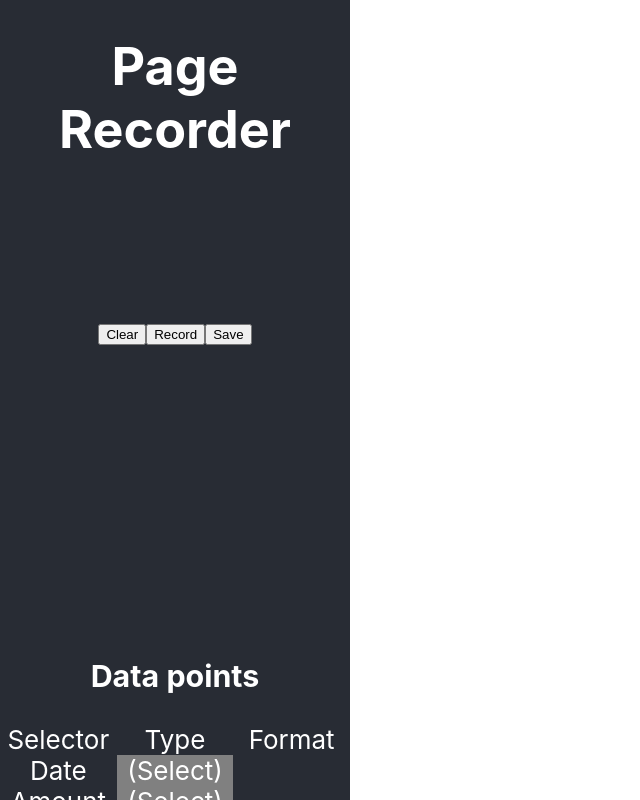
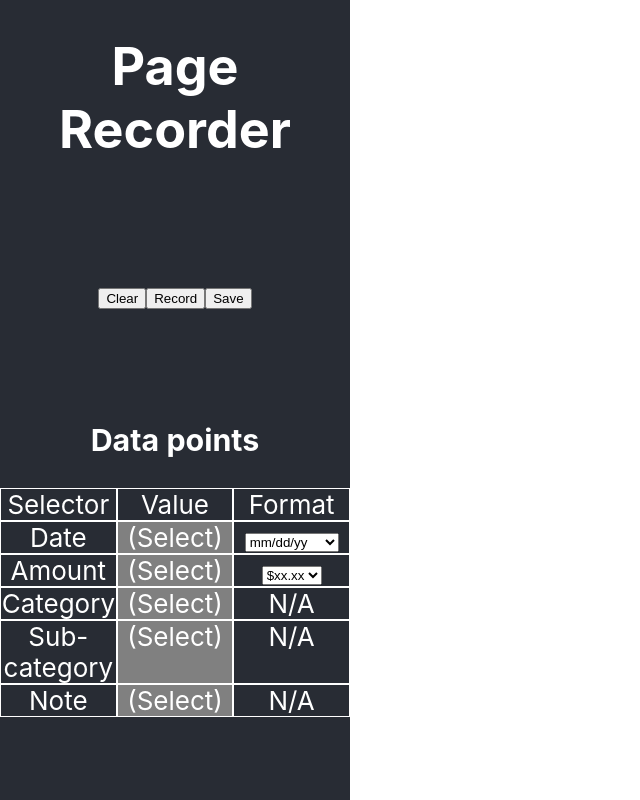
Before and after one commit to reZach/page-recorder, a React (Create React App) app: page / in a window 1280 px wide. Shown: the top 800 px of the page, without its empty margins (0-640 px from the left). Built offline with nearby package versions, Linux system fonts and the light colour scheme; no server answers; the HTML template or start-up script is replaced by a standard one.

Commit message:
updating the popup html/cleanup

```diff
--- /dev/null
+++ b/public/extensionstyles.css
@@ -0,0 +1,4 @@
+.pr-hover {
+    opacity: 0.5;
+    background-color: #c0cbef;
+}
--- a/src/components/app/App.css
+++ b/src/components/app/App.css
@@ -13,7 +13,7 @@
     min-height: 100vh;
     display: grid;
     grid-template-columns: 1fr 1fr 1fr 1fr 1fr 1fr;
-    grid-template-rows: 1fr 1fr 1fr 1fr 1fr 1fr 1fr;
+    grid-template-rows: 2fr, 1fr, 3fr;
     font-size: calc(10px + 2vmin);
     color: white;
 }
--- a/src/components/myBudget/myBudget.css
+++ b/src/components/myBudget/myBudget.css
@@ -7,6 +7,10 @@
     grid-template-columns: repeat(3, 1fr);
 }
 
+.data-point-grid > div {
+    border:1px solid white;
+}
+
 .empty-cell {
     background-color: gray;
 }
--- a/src/components/myBudget/myBudget.js
+++ b/src/components/myBudget/myBudget.js
@@ -9,18 +9,37 @@ class MyBudget extends React.Component {
 
     this.state = {
       date: "",
-      dateFormat: "",
+      dateText: "",
+      dateFormat: "mm/dd/yy",
       amount: "",
-      amountFormat: "",
+      amountText: "",
+      amountFormat: "$xx.xx",
       category: "",
+      categoryText: "",
       subCategory: "",
-      note: ""
+      subCategoryText: "",
+      note: "",
+      noteText: ""
     };
+
+    this.dateFormats = [
+      "mm/dd/yy",
+      "mm/dd/yyyy",
+      "yy/mm/dd",
+      "yyyy/mm/dd"
+    ];
+    this.amountFormats = [
+      "$xx.xx"
+    ];
 
     this.componentDidMount = this.componentDidMount.bind(this);
     this.refreshDataPoints = this.refreshDataPoints.bind(this);
     this.captureDataPoint = this.captureDataPoint.bind(this);
+    this.changeDateFormat = this.changeDateFormat.bind(this);
+    this.changeAmountFormat = this.changeAmountFormat.bind(this);
     this.renderDataPoints = this.renderDataPoints.bind(this);
+    this.renderDateFormats = this.renderDateFormats.bind(this);
+    this.renderAmountFormats = this.renderAmountFormats.bind(this);
   }
 
   componentDidMount() {
@@ -46,35 +65,51 @@ class MyBudget extends React.Component {
   }
 
   refreshDataPoints(data){
+    console.warn(`refreshDataPoints`);
     if (data === null || typeof data === "undefined") return;
 
     let updDate = "";
+    let updDateText = "";
     let updAmount = "";
+    let updAmountText = "";
     let updCategory = "";
+    let updCategoryText = "";
     let updSubcategory = "";
+    let updSubcategoryText = "";
     let updNote = "";
+    let updNoteText = "";
     if (data["dataPoint_date"]){
       updDate = data["dataPoint_date"].selector;
+      updDateText = data["dataPoint_date"].textContent;
     }
     if (data["dataPoint_amount"]){
       updAmount = data["dataPoint_amount"].selector;
+      updAmountText = data["dataPoint_amount"].textContent;
     }
     if (data["dataPoint_category"]){
       updCategory = data["dataPoint_category"].selector;
+      updCategoryText = data["dataPoint_category"].textContent;
     }
     if (data["dataPoint_subcategory"]){
       updSubcategory = data["dataPoint_subcategory"].selector;
+      updSubcategoryText = data["dataPoint_subcategory"].textContent;
     }
     if (data["dataPoint_note"]){
       updNote = data["dataPoint_note"].selector;
+      updNoteText = data["dataPoint_note"].textContent;
     }
 
     this.setState(state => ({
       date: updDate,
+      dateText: updDateText,
       amount: updAmount,
+      amountText: updAmountText,
       category: updCategory,
+      categoryText: updCategoryText,
       subCategory: updSubcategory,
-      note: updNote
+      subCategoryText: updSubcategoryText,
+      note: updNote,
+      noteText: updNoteText
     }));
   }
 
@@ -84,9 +119,52 @@ class MyBudget extends React.Component {
     sendToContentScript(`dataPoint_${propertyName}`);
   }
 
-  renderSelectorCell(property, stringName){
-    console.log(property, stringName);
-    if (property === ""){
+  changeDateFormat(event){
+    this.setState(state => ({
+      dateFormat: event.target.selected
+    }));
+  }
+
+  changeAmountFormat(event){
+    this.setState(state => ({
+      amountFormat: event.target.selected
+    }));
+  }
+
+  renderDateFormats(){
+    let options = [];
+
+    for (var i = 0; i < this.dateFormats.length; i++){
+      options.push(
+        <option value={`${this.dateFormats[i]}`} selected={this.dateFormats[i] === this.state.dateFormat}>{this.dateFormats[i]}</option>
+      );
+    }
+
+    return (
+      <select onChange={this.changeDateFormat}>
+        {options}
+      </select>
+    )
+  }
+
+  renderAmountFormats(){
+    let options = [];
+
+    for (var i = 0; i < this.amountFormats.length; i++){
+      options.push(
+        <option value={`${this.amountFormats[i]}`} selected={this.amountFormats[i] === this.state.amountFormat || this.amountFormats.length === 1}>{this.amountFormats[i]}</option>
+      );
+    }
+
+    return (
+      <select>
+        {options}
+      </select>
+    )
+  }
+
+  renderSelectorCell(propertySelector, propertyValue, stringName){
+    if (propertySelector === ""){
       return (
         <div className="empty-cell" onClick={() => this.captureDataPoint(stringName)}>
           (Select)
@@ -95,7 +173,7 @@ class MyBudget extends React.Component {
     } else {
       return (
         <div onClick={() => this.captureDataPoint(stringName)}>
-          {property}
+          {propertyValue}
         </div>
       );
     }
@@ -107,29 +185,29 @@ class MyBudget extends React.Component {
           <h3>Data points</h3>
           <div className="data-point-grid">
             <div>Selector</div>
-            <div>Type</div>
+            <div>Value</div>
             <div>Format</div>
 
             {/*data points*/}
             <div>Date</div>
-            {this.renderSelectorCell(this.state.date, "date")}
-            <div></div>
+            {this.renderSelectorCell(this.state.date, this.state.dateText, "date")}
+            <div>{this.renderDateFormats()}</div>
 
             <div>Amount</div>
-            {this.renderSelectorCell(this.state.amount, "amount")}
-            <div>{this.state.amountFormat}</div>
+            {this.renderSelectorCell(this.state.amount, this.state.amountText, "amount")}
+            <div>{this.renderAmountFormats()}</div>
 
             <div>Category</div>
-            {this.renderSelectorCell(this.state.category, "category")}
-            <div></div>
+            {this.renderSelectorCell(this.state.category, this.state.categoryText, "category")}
+            <div>N/A</div>
 
             <div>Sub-category</div>
-            {this.renderSelectorCell(this.state.subCategory, "subcategory")}
-            <div></div>
+            {this.renderSelectorCell(this.state.subCategory, this.state.subCategoryText, "subcategory")}
+            <div>N/A</div>
 
             <div>Note</div>
-            {this.renderSelectorCell(this.state.note, "note")}
-            <div></div>
+            {this.renderSelectorCell(this.state.note, this.state.noteText, "note")}
+            <div>N/A</div>
           </div>
         <div />
       </div>
```
Also changed, not shown: public/content.js (+33 -25 lines), public/manifest.json.
